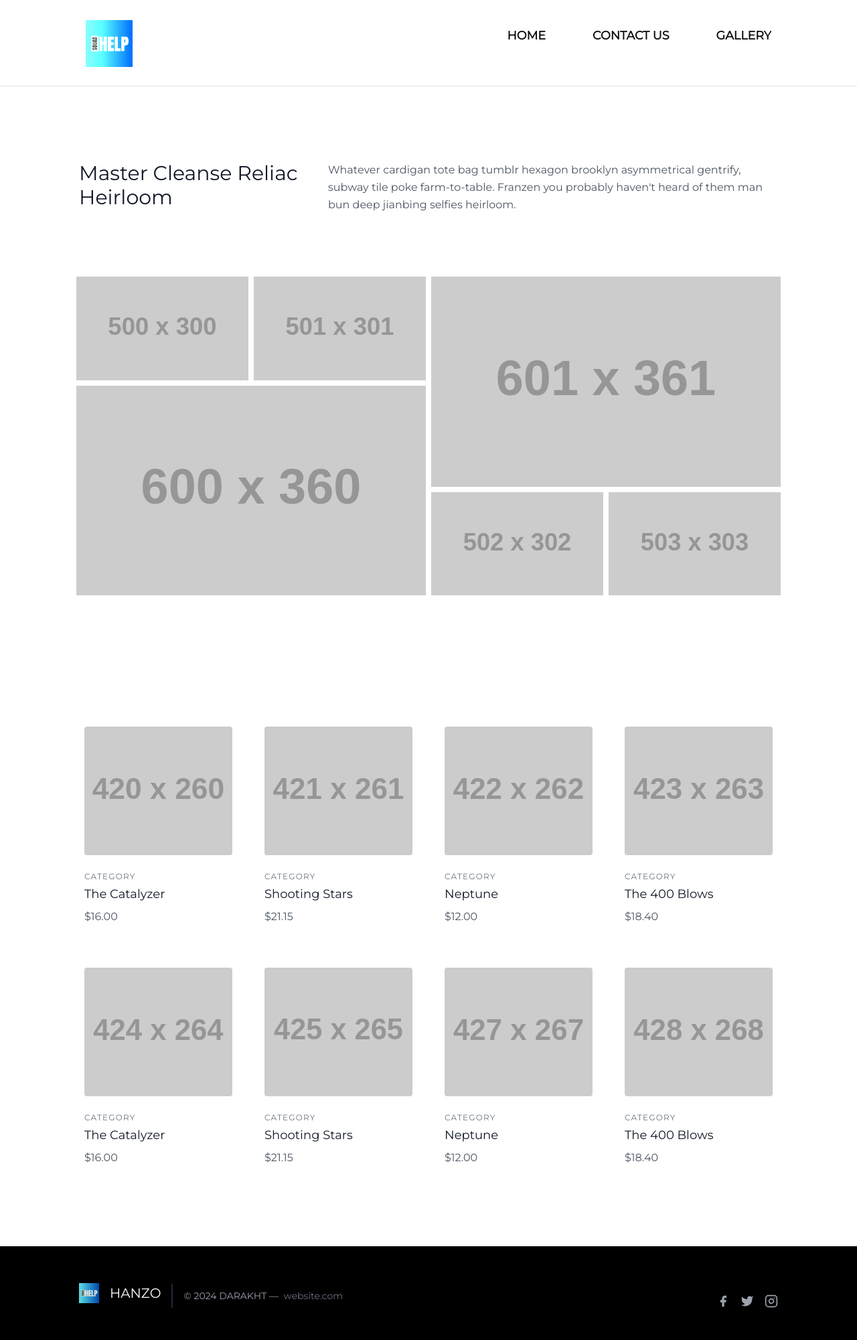
After one commit to frzn23/squad, a Django app: page /gallery in a window 1280 px wide. The commit adds this page. Shown: the whole page at 67% size. Run offline with Django 4.2, Linux system fonts and the light colour scheme; grey boxes labelled with a size stand in for pictures from a placeholder-image service; some libraries are stand-ins or nearby versions.

Commit message:
template ready

```diff
--- /dev/null
+++ b/squadlife/static/css/style_b.css
@@ -0,0 +1,268 @@
+@import 'https://fonts.googleapis.com/css?family=Montserrat';
+* {
+  font-family: Montserrat;
+}
+
+html {
+  color: #222;
+  font-size: 1em;
+  line-height: 2;
+  box-sizing: border-box
+}
+
+
+body {
+  margin: 0;
+}
+
+header a {
+  color: #111;
+  text-decoration: none;
+}
+
+.header {
+  width: 100%;
+}
+
+
+/* - link under - */
+
+.link-arrow:after {
+  content: '';
+  background-size: 100% 100%;
+  width: 16px;
+  height: 12px;
+  position: absolute;
+  top: 5px;
+  right: -28px;
+  -webkit-transition: all .4s cubic-bezier(.35, 1, .33, 1);
+  transition: all .4s cubic-bezier(.35, 1, .33, 1);
+}
+
+.link-arrow:hover:after {
+  right: -35px;
+}
+
+.link-arrow.link-arrow-white:after {
+  background-size: 100% 100%;
+}
+
+.link-arrow-hover:after {
+  right: -35px;
+}
+
+.link {
+  display: inline-block;
+  position: relative;
+  border: none;
+  padding-bottom: 4px;
+  text-transform: uppercase;
+  font-family: Montserrat, helvetica, arial, sans-serif;
+  font-weight: 700;
+  transition-duration: 0.5s;
+}
+
+.link:active,
+.link:focus,
+.link:hover {
+  outline: 0
+}
+
+.link:before {
+  content: '';
+  position: absolute;
+  left: 0;
+  bottom: 0;
+  background: #000;
+  width: 0;
+  height: 2px;
+  -webkit-transition: all .4s cubic-bezier(.35, 1, .33, 1);
+  transition: all .4s cubic-bezier(.35, 1, .33, 1)
+}
+
+.link:hover {
+  color: #000
+}
+
+.link:hover:before {
+  width: 100%
+}
+
+.link-theme:before {
+  background: #6a3fc0;
+}
+
+
+
+.header {
+
+  width: 80%;
+  z-index: 0;
+  margin-left: 10%;
+  margin-right: 10%;
+  padding: 20px 0;
+}
+
+.header ul {
+  margin: 0;
+  padding: 0;
+  list-style: none;
+  overflow: hidden;
+  /* background-color: #111; */
+}
+
+.header li a {
+  display: block;
+  padding: 10px 20px 4px 20px;
+  text-decoration: none;
+}
+
+
+
+.header .logo {
+  color: #864aff;
+  display: block;
+  float: left;
+  font-size: 1.5em;
+  font-weight: 800;
+  padding: 10px 0px;
+  text-decoration: none;
+}
+
+/* menu */
+
+.header .menu {
+  clear: both;
+  max-height: 0;
+  transition: max-height .2s ease-out;
+}
+
+/* menu icon */
+
+.header .menu-icon {
+  cursor: pointer;
+  display: inline-block;
+  float: right;
+  padding: 28px 20px;
+  position: relative;
+  user-select: none;
+}
+
+.header .menu-icon .navicon {
+  background: #111;
+  display: block;
+  height: 2px;
+  position: relative;
+  transition: background .2s ease-out;
+  width: 18px;
+}
+
+.header .menu-icon .navicon:before,
+.header .menu-icon .navicon:after {
+  background: #111;
+  content: '';
+  display: block;
+  height: 100%;
+  position: absolute;
+  transition: all .2s ease-out;
+  width: 100%;
+}
+
+.header .menu-icon .navicon:before {
+  top: 5px;
+}
+
+.header .menu-icon .navicon:after {
+  top: -5px;
+}
+
+/* menu btn */
+
+.header .menu-btn {
+  display: none;
+}
+
+.header .menu-btn:checked ~ .menu {
+  max-height: 240px;
+}
+
+.header .menu-btn:checked ~ .menu-icon .navicon {
+  background: transparent;
+}
+
+.header .menu-btn:checked ~ .menu-icon .navicon:before {
+  transform: rotate(-45deg);
+}
+
+.header .menu-btn:checked ~ .menu-icon .navicon:after {
+  transform: rotate(45deg);
+}
+
+.header .menu-btn:checked ~ .menu-icon:not(.steps) .navicon:before,
+.header .menu-btn:checked ~ .menu-icon:not(.steps) .navicon:after {
+  top: 0;
+}
+
+/* 48em = 768px */
+
+@media (min-width: 875px) {
+  .header li {
+    float: left;
+  }
+  .header li a {
+    padding: 20px 0px 0px 0px;
+    margin-left: 70px;
+  }
+  .header .menu {
+    clear: none;
+    float: right;
+    max-height: none;
+  }
+  .header .menu-icon {
+    display: none;
+  }
+
+
+}
+@media(max-width:875px){
+
+  .header-parent{
+    background-color: #212529;
+  }
+  .link{
+    color: white;
+  }
+
+.header .menu-icon .navicon {
+  background: #fff;
+}
+
+.header .menu-icon .navicon:before,
+.header .menu-icon .navicon:after {
+  background: #fff;
+}
+.only-laptop{
+  display: none;
+}
+
+}
+
+
+#side-form{
+    width:80%;
+}
+
+
+
+.form-owner{
+    padding-left: 300px;
+    padding-right: 300px;
+    border-right-width: 100px;
+    border-left-width: 100px;
+    margin-left: 100px;
+    margin-right: 100px;
+    margin-top: 100px;
+    margin-bottom: 200px;
+    border-color: white;
+
+}
--- a/squadlife/urls.py
+++ b/squadlife/urls.py
@@ -5,4 +5,6 @@ from squadlife import views
 
 urlpatterns = [
     path('', views.home),
+    path('gallery', views.gal),
+    path('contact', views.contact),
 ]
--- a/squadlife/views.py
+++ b/squadlife/views.py
@@ -5,3 +5,9 @@ from django.http import HttpResponse
 # Create your views here.
 def home(request):
     return render(request, 'home.html')
+
+def gal(request):
+    return render(request, 'gallery.htm')
+
+def contact(request):
+    return render(request, 'contact.htm')
--- a/template/base.htm
+++ b/template/base.htm
@@ -42,9 +42,9 @@
       <input class="menu-btn" type="checkbox" id="menu-btn" />
       <label class="menu-icon" for="menu-btn"><span class="navicon"></span></label>
       <ul class="menu" style="font-size:1.1rem;">
-          <li><a href="/owner/home-owner" class="link link-theme link-arrow">Home</a></li>
-          <li><a href="/owner/alldata" class="link link-theme link-arrow">Contact Us</a></li>
-          <li><a href="/owner/con-data" class="link link-theme link-arrow">Gallery</a></li>
+          <li><a href="" class="link link-theme link-arrow">Home</a></li>
+          <li><a href="https://wa.me/+919289099216" class="link link-theme link-arrow">Contact Us</a></li>
+          <li><a href="/gallery" class="link link-theme link-arrow">Gallery</a></li>
 
       </ul>
 
--- /dev/null
+++ b/template/gallery.htm
@@ -0,0 +1,127 @@
+{% extends "base.htm" %}
+
+{% block body %}
+
+<section class="text-gray-600 body-font">
+  <div class="container px-5 py-24 mx-auto flex flex-wrap">
+    <div class="flex w-full mb-20 flex-wrap">
+      <h1 class="sm:text-3xl text-2xl font-medium title-font text-gray-900 lg:w-1/3 lg:mb-0 mb-4">Master Cleanse Reliac Heirloom</h1>
+      <p class="lg:pl-6 lg:w-2/3 mx-auto leading-relaxed text-base">Whatever cardigan tote bag tumblr hexagon brooklyn asymmetrical gentrify, subway tile poke farm-to-table. Franzen you probably haven't heard of them man bun deep jianbing selfies heirloom.</p>
+    </div>
+    <div class="flex flex-wrap md:-m-2 -m-1">
+      <div class="flex flex-wrap w-1/2">
+        <div class="md:p-2 p-1 w-1/2">
+          <img alt="gallery" class="w-full object-cover h-full object-center block" src="https://dummyimage.com/500x300">
+        </div>
+        <div class="md:p-2 p-1 w-1/2">
+          <img alt="gallery" class="w-full object-cover h-full object-center block" src="https://dummyimage.com/501x301">
+        </div>
+        <div class="md:p-2 p-1 w-full">
+          <img alt="gallery" class="w-full h-full object-cover object-center block" src="https://dummyimage.com/600x360">
+        </div>
+      </div>
+      <div class="flex flex-wrap w-1/2">
+        <div class="md:p-2 p-1 w-full">
+          <img alt="gallery" class="w-full h-full object-cover object-center block" src="https://dummyimage.com/601x361">
+        </div>
+        <div class="md:p-2 p-1 w-1/2">
+          <img alt="gallery" class="w-full object-cover h-full object-center block" src="https://dummyimage.com/502x302">
+        </div>
+        <div class="md:p-2 p-1 w-1/2">
+          <img alt="gallery" class="w-full object-cover h-full object-center block" src="https://dummyimage.com/503x303">
+        </div>
+      </div>
+    </div>
+  </div>
+</section>
+
+
+
+<section class="text-gray-600 body-font">
+  <div class="container px-5 py-24 mx-auto">
+    <div class="flex flex-wrap -m-4">
+      <div class="lg:w-1/4 md:w-1/2 p-4 w-full">
+        <a class="block relative h-48 rounded overflow-hidden">
+          <img alt="ecommerce" class="object-cover object-center w-full h-full block" src="https://dummyimage.com/420x260">
+        </a>
+        <div class="mt-4">
+          <h3 class="text-gray-500 text-xs tracking-widest title-font mb-1">CATEGORY</h3>
+          <h2 class="text-gray-900 title-font text-lg font-medium">The Catalyzer</h2>
+          <p class="mt-1">$16.00</p>
+        </div>
+      </div>
+      <div class="lg:w-1/4 md:w-1/2 p-4 w-full">
+        <a class="block relative h-48 rounded overflow-hidden">
+          <img alt="ecommerce" class="object-cover object-center w-full h-full block" src="https://dummyimage.com/421x261">
+        </a>
+        <div class="mt-4">
+          <h3 class="text-gray-500 text-xs tracking-widest title-font mb-1">CATEGORY</h3>
+          <h2 class="text-gray-900 title-font text-lg font-medium">Shooting Stars</h2>
+          <p class="mt-1">$21.15</p>
+        </div>
+      </div>
+      <div class="lg:w-1/4 md:w-1/2 p-4 w-full">
+        <a class="block relative h-48 rounded overflow-hidden">
+          <img alt="ecommerce" class="object-cover object-center w-full h-full block" src="https://dummyimage.com/422x262">
+        </a>
+        <div class="mt-4">
+          <h3 class="text-gray-500 text-xs tracking-widest title-font mb-1">CATEGORY</h3>
+          <h2 class="text-gray-900 title-font text-lg font-medium">Neptune</h2>
+          <p class="mt-1">$12.00</p>
+        </div>
+      </div>
+      <div class="lg:w-1/4 md:w-1/2 p-4 w-full">
+        <a class="block relative h-48 rounded overflow-hidden">
+          <img alt="ecommerce" class="object-cover object-center w-full h-full block" src="https://dummyimage.com/423x263">
+        </a>
+        <div class="mt-4">
+          <h3 class="text-gray-500 text-xs tracking-widest title-font mb-1">CATEGORY</h3>
+          <h2 class="text-gray-900 title-font text-lg font-medium">The 400 Blows</h2>
+          <p class="mt-1">$18.40</p>
+        </div>
+      </div>
+      <div class="lg:w-1/4 md:w-1/2 p-4 w-full">
+        <a class="block relative h-48 rounded overflow-hidden">
+          <img alt="ecommerce" class="object-cover object-center w-full h-full block" src="https://dummyimage.com/424x264">
+        </a>
+        <div class="mt-4">
+          <h3 class="text-gray-500 text-xs tracking-widest title-font mb-1">CATEGORY</h3>
+          <h2 class="text-gray-900 title-font text-lg font-medium">The Catalyzer</h2>
+          <p class="mt-1">$16.00</p>
+        </div>
+      </div>
+      <div class="lg:w-1/4 md:w-1/2 p-4 w-full">
+        <a class="block relative h-48 rounded overflow-hidden">
+          <img alt="ecommerce" class="object-cover object-center w-full h-full block" src="https://dummyimage.com/425x265">
+        </a>
+        <div class="mt-4">
+          <h3 class="text-gray-500 text-xs tracking-widest title-font mb-1">CATEGORY</h3>
+          <h2 class="text-gray-900 title-font text-lg font-medium">Shooting Stars</h2>
+          <p class="mt-1">$21.15</p>
+        </div>
+      </div>
+      <div class="lg:w-1/4 md:w-1/2 p-4 w-full">
+        <a class="block relative h-48 rounded overflow-hidden">
+          <img alt="ecommerce" class="object-cover object-center w-full h-full block" src="https://dummyimage.com/427x267">
+        </a>
+        <div class="mt-4">
+          <h3 class="text-gray-500 text-xs tracking-widest title-font mb-1">CATEGORY</h3>
+          <h2 class="text-gray-900 title-font text-lg font-medium">Neptune</h2>
+          <p class="mt-1">$12.00</p>
+        </div>
+      </div>
+      <div class="lg:w-1/4 md:w-1/2 p-4 w-full">
+        <a class="block relative h-48 rounded overflow-hidden">
+          <img alt="ecommerce" class="object-cover object-center w-full h-full block" src="https://dummyimage.com/428x268">
+        </a>
+        <div class="mt-4">
+          <h3 class="text-gray-500 text-xs tracking-widest title-font mb-1">CATEGORY</h3>
+          <h2 class="text-gray-900 title-font text-lg font-medium">The 400 Blows</h2>
+          <p class="mt-1">$18.40</p>
+        </div>
+      </div>
+    </div>
+  </div>
+</section>
+
+{% endblock body %}
```
Also changed, not shown: template/contact.htm (added, +69 -0 lines), squadlife/static/img/logo.png (added).
